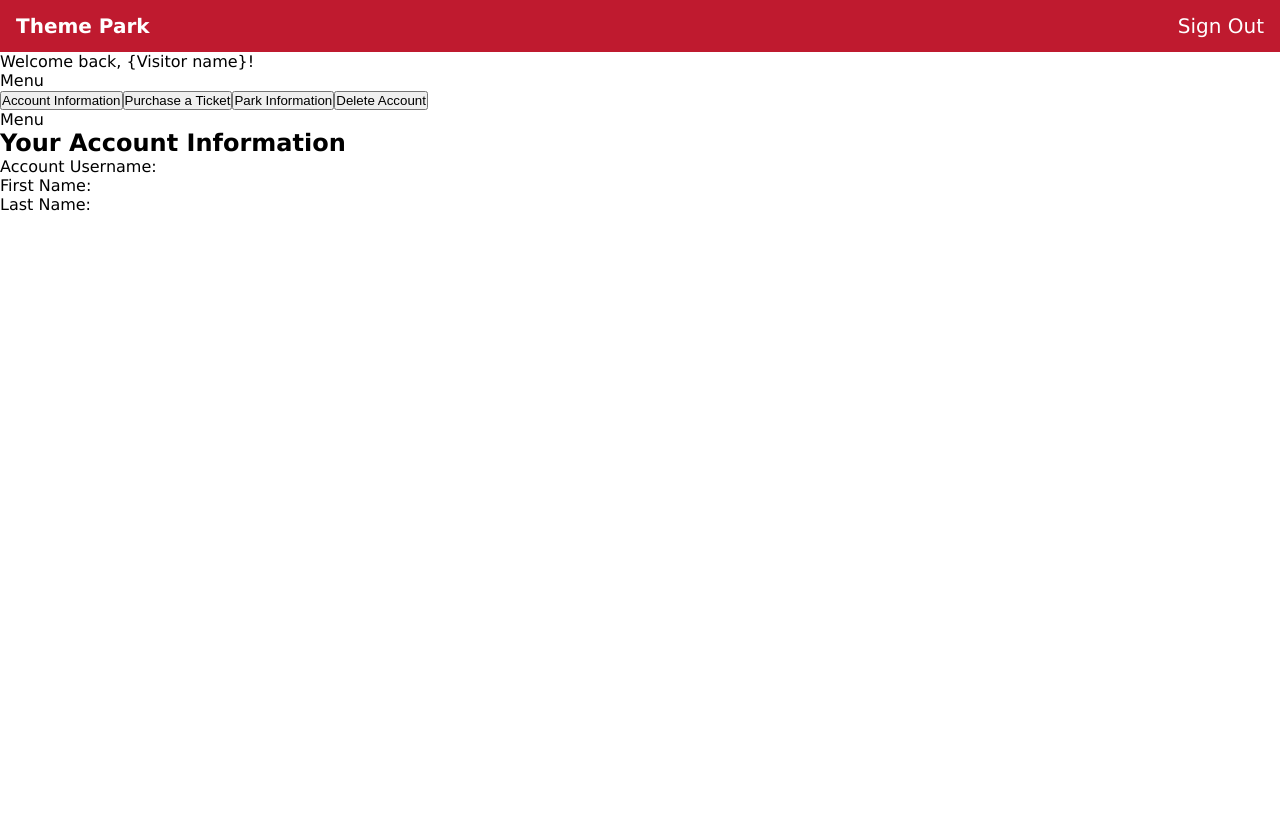
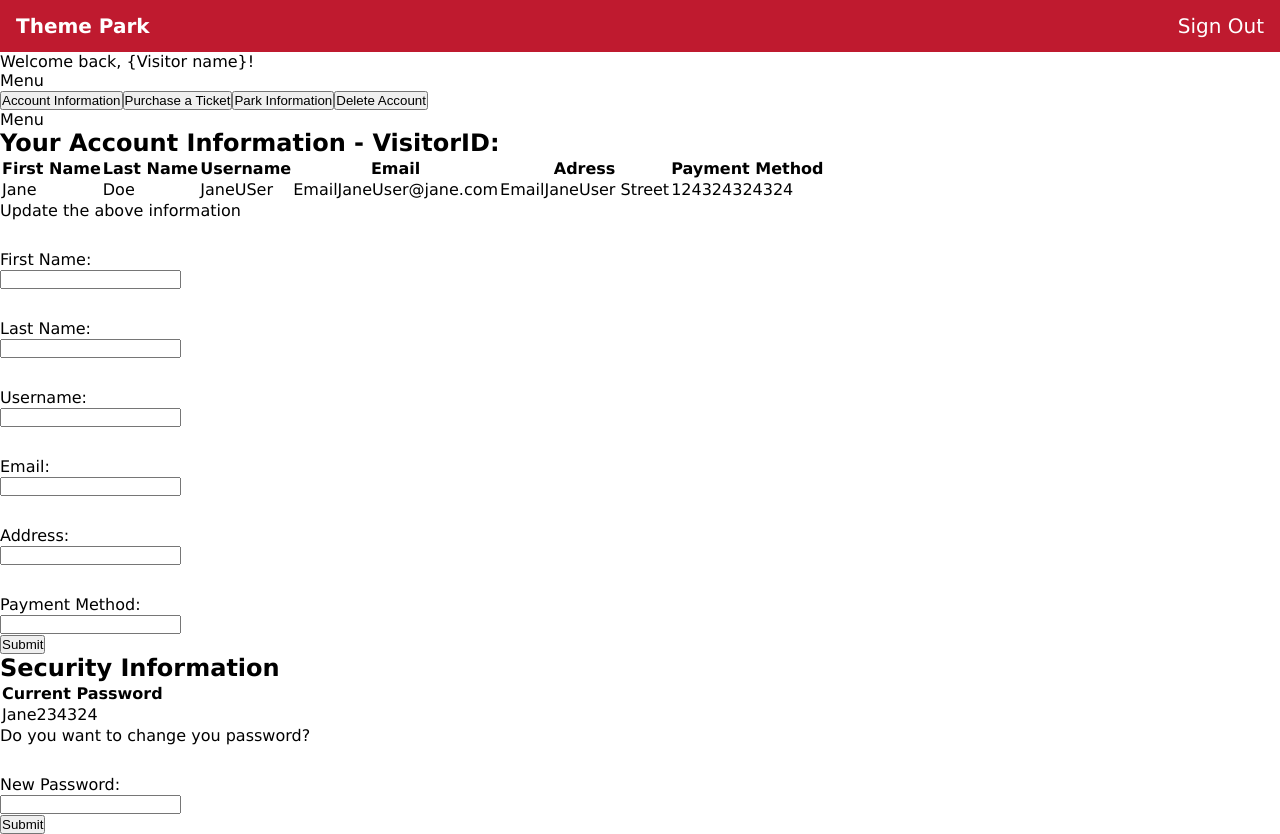
Before and after one commit to mifatran/Team7, a React (Create React App) app: page /VisitorPage in a window 1280 px wide. Before the commit the page ends 800 px from the top, so only its background shows below. Built offline with nearby package versions, Linux system fonts and the light colour scheme.

Commit message:
Update VisitorPage.js

```diff
--- a/src/VisitorPage.js
+++ b/src/VisitorPage.js
@@ -7,6 +7,13 @@ function App() {
   const showSection = (section) => {
     setVisibleSection(section);
   }
+
+  const [vis, setVisSection] = useState('');
+
+  const showSections = (section) => {
+    setVisSection(section);
+  }
+
 
   return (
     <div className="App">
@@ -44,23 +51,155 @@ function App() {
 
             <div style={{ display: visible === 'section1' ? 'block' : 'none' }}>
               <div className="optiontextbox">
-                <h2>Your Account Information</h2>
+                <h2>Your Account Information - VisitorID:</h2>
                   <div class = "Account-Info">
-                    <span class = "FirstNamelabel" >Account Username: </span>
-                    <br>
-                    </br>
-                    <span class = "FirstNamelabel" >First Name: </span>
-                    <br>
-                    </br>
-                    <span class = "LastNamelabel" >Last Name: </span>
+                  <table>
+                      <tr>
+                        <th>First Name </th>
+                        <th>Last Name </th>
+                        <th>Username </th>
+                        <th>Email </th>
+                        <th>Adress </th>
+                        <th>Payment Method </th>
+                      </tr>
+                      <tr>
+                        <td>Jane</td>
+                        <td>Doe</td>
+                        <td>JaneUSer</td>
+                        <td>EmailJaneUser@jane.com</td>
+                        <td>EmailJaneUser Street</td>
+                        <td>124324324324</td>
+                      </tr>
+                  </table>
+                  <p> Update the above information
+                  </p>
+
+                    <div className="UpdateAccInfoSection">
+                      <form id="edit" method="POST" action="">
+                          <p>
+                              <label for="FirstName ">First Name:  </label>
+                              <input id="FName" type="text" name="username1" value=""/>
+                              <label for="LastName">Last Name: </label>
+                              <input id="LName" type="text" name="username1" value=""/>
+                              <label for="Username">Username: </label>
+                              <input id="UName" type="text" name="username1" value=""/>
+                              <label for="Email">Email: </label>
+                              <input id="Email" type="text" name="username1" value=""/>
+                              <label for="Address">Address: </label>
+                              <input id="Address" type="text" name="username1" value=""/>
+                              <label for="PaymentMethod">Payment Method: </label>
+                              <input id="PayMethod" type="text" name="username1" value=""/>
+                          </p>
+                          <p>
+                              <button id="update1submit" type="submit">Submit</button>
+                          </p>
+
+                      </form>
+                      <h2> Security Information
+                       </h2>
+                       <table>
+                      <tr>
+                        <th>Current Password </th>
+                      </tr>
+                      <tr>
+                        <td>Jane234324</td>
+                      </tr>
+                      </table>
+                  <p> Do you want to change you password?</p>
+                  <div className="UpdateAccPasSection">
+                      <form id="edit" method="POST" action="">
+                          <p>
+                              <label for="Password ">New Password:  </label>
+                              <input id="Password" type="text" name="username1" value=""/>
+
+                          </p>
+                          <p>
+                              <button id="update1submit" type="submit">Submit</button>
+                          </p>
+
+                      </form>
+                   </div>
+                   </div>
                   </div>
               </div>
             </div>
 
             <div style={{ display: visible === 'section2' ? 'block' : 'none' }}>
               <div className="optiontextbox">
-                <h2>Buy a ticket!</h2>
-                <p>Section 2 content goes here.get you ticketsget you ticketget you ticketget you ticketget you ticketget you ticket please ..</p>
+                <h2>Purchase a ticket</h2>
+                <p>Ticket Information</p>
+                <table>
+                      <tr>
+                        <th>Ticket Type </th>
+                        <th>Benefits </th>
+                        <th>Cost </th>
+                      </tr>
+                      <tr>
+                        <td>Day Pass</td>
+                        <td>$33</td>
+                        <td>Ride Photos or Souvenirs</td>
+                      </tr>
+                      <tr>
+                        <td>Seasonal Pass</td>
+                        <td>$61</td>
+                        <td>Special Shows or Entertainment</td>
+                      </tr>
+                      <tr>
+                        <td>Annual Pass</td>
+                        <td>$151</td>
+                        <td>Discounts on Merchandise & Dining plan </td>
+                      </tr>
+                      <tr>
+                        <td>Premium Pass</td>
+                        <td>$351</td>
+                        <td>Fast Pass </td>
+                      </tr>
+                </table>
+                <p>Complete the section below to get your tickets</p>
+                <div className="PurchTicketSection">
+                      <form id="edit" method="POST" action="">
+                          <p>
+                              <label for="FirstName ">First Name:  </label>
+                              <input id="FName" type="text" name="username1" value=""/>
+                              <label for="LastName">Last Name: </label>
+                              <input id="LName" type="text" name="username1" value=""/>
+                              <label for="Address">Address: </label>
+                              <input id="Address" type="text" name="username1" value=""/>
+                              <label for="Email">Account Password: </label>
+                              <input id="Email" type="text" name="username1" value=""/>
+
+                              <label for="Username">Card Number: </label>
+                              <input id="UName" type="text" name="username1" value=""/>
+
+
+
+                          </p>
+                          <p>
+                              <button id="update1submit" type="submit">Submit</button>
+                          </p>
+
+                      </form>
+                  </div>
+                  <br></br><br></br><br></br><br></br>
+                  <h2>Previous Purchases</h2>
+                  <table class = "PrevTicketPurch" id = "PrevTicket">
+                  <tr>
+                    <th>Date:</th>
+                    <td></td>
+                  </tr>
+                  <tr>
+                    <th>Type:</th>
+                    <td></td>
+                  </tr>
+                  <tr>
+                    <th>Amount:</th>
+                    <td></td>
+                  </tr>
+                 </table>
+
+                 <p> You must show your customer ID before you can get into the park<br></br>This can be found in your account information.</p>
+
+
               </div>
             </div>
 
```
